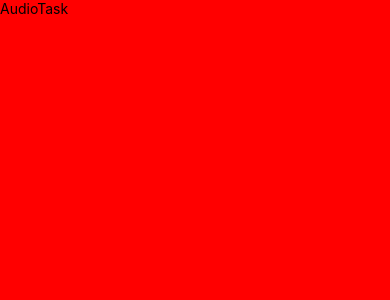
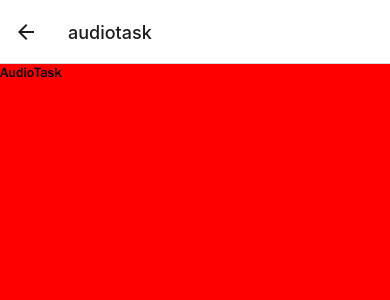
Before and after one commit to avvakumovid/lenapena, a React Native app: screen /audiotask in a window 390 px wide. Shown: the top 300 px of the page. Built offline with nearby package versions, Linux system fonts and the light colour scheme.

Commit message:
feat[font]: add font

```diff
--- a/App.js
+++ b/App.js
@@ -1,10 +1,14 @@
 import { NavigationContainer } from "@react-navigation/native";
-import { StatusBar } from "expo-status-bar";
-import { StyleSheet, Text, View } from "react-native";
 import Navigation from "./src/navigations/Navigation";
-import AudioTask from "./src/scenes/AudioTask/AudioTask";
+import { useFonts } from "expo-font";
 
 export default function App() {
+  const [fontsLoaded] = useFonts({
+    "Franklin Gothic Medium": require("./assets/fonts/font.ttf"),
+  });
+  if (!fontsLoaded) {
+    return null;
+  }
   return (
     <NavigationContainer>
       <Navigation />
--- a/package.json
+++ b/package.json
@@ -9,17 +9,19 @@
     "web": "expo start --web"
   },
   "dependencies": {
+    "@expo-google-fonts/inter": "^0.2.2",
     "@expo/webpack-config": "^0.17.0",
     "@react-navigation/native": "^6.0.13",
     "@react-navigation/native-stack": "^6.9.0",
     "expo": "~46.0.9",
+    "expo-font": "~10.2.0",
     "expo-status-bar": "~1.4.0",
     "react": "18.0.0",
     "react-dom": "18.0.0",
     "react-native": "0.69.5",
-    "react-native-web": "~0.18.7",
+    "react-native-safe-area-context": "4.3.1",
     "react-native-screens": "~3.15.0",
-    "react-native-safe-area-context": "4.3.1"
+    "react-native-web": "~0.18.7"
   },
   "devDependencies": {
     "@babel/core": "^7.12.9"
--- a/src/navigations/Navigation.jsx
+++ b/src/navigations/Navigation.jsx
@@ -1,4 +1,4 @@
-import { View, Text } from "react-native";
+import { View, SafeAreaView, Text } from "react-native";
 import React from "react";
 import { createNativeStackNavigator } from "@react-navigation/native-stack";
 import AudioTask from "./../scenes/AudioTask/AudioTask";
@@ -9,7 +9,10 @@ const Stack = createNativeStackNavigator();
 export default function Navigation() {
   return (
     <Stack.Navigator
-      screenOptions={{ headerShown: false, animation: "slide_from_right" }}
+      screenOptions={{
+        headerShown: true,
+        animation: "slide_from_right",
+      }}
     >
       <Stack.Screen name='menu' component={Menu} />
       <Stack.Screen name='audiotask' component={AudioTask} />
--- a/src/scenes/AudioTask/AudioTask.jsx
+++ b/src/scenes/AudioTask/AudioTask.jsx
@@ -1,11 +1,12 @@
-import { View, Text, StyleSheet } from "react-native";
+import { View, SafeAreaView, Text, StyleSheet } from "react-native";
 import React from "react";
+import { useFonts } from "expo-font";
 
 export default function AudioTask() {
   return (
-    <View style={styles.container}>
-      <Text>AudioTask</Text>
-    </View>
+    <SafeAreaView style={styles.container}>
+      <Text style={styles.text}>AudioTask</Text>
+    </SafeAreaView>
   );
 }
 
@@ -14,4 +15,7 @@ const styles = StyleSheet.create({
     flex: 1,
     backgroundColor: "red",
   },
+  text: {
+    fontFamily: "Franklin Gothic Medium",
+  },
 });
```
Also changed, not shown: assets/fonts/font.ttf (added), 1 other file (tests, documents, lock files or other folders).
